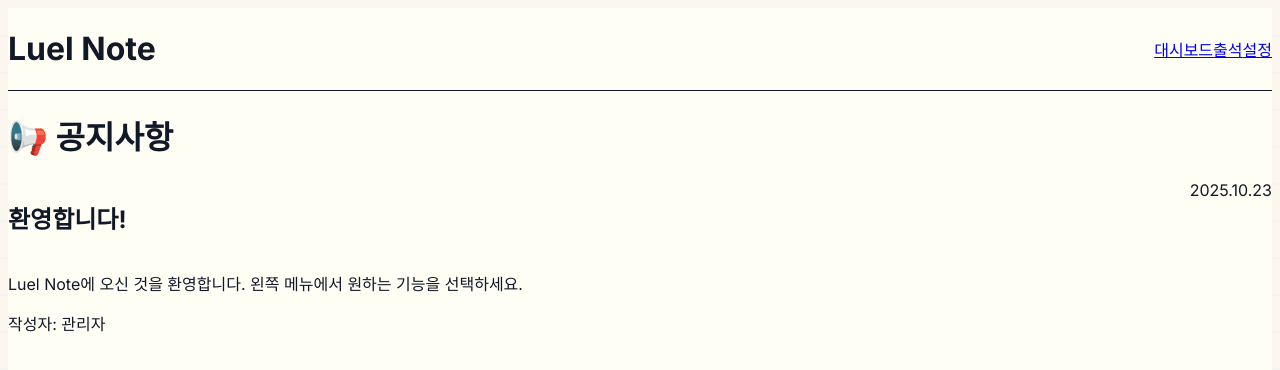
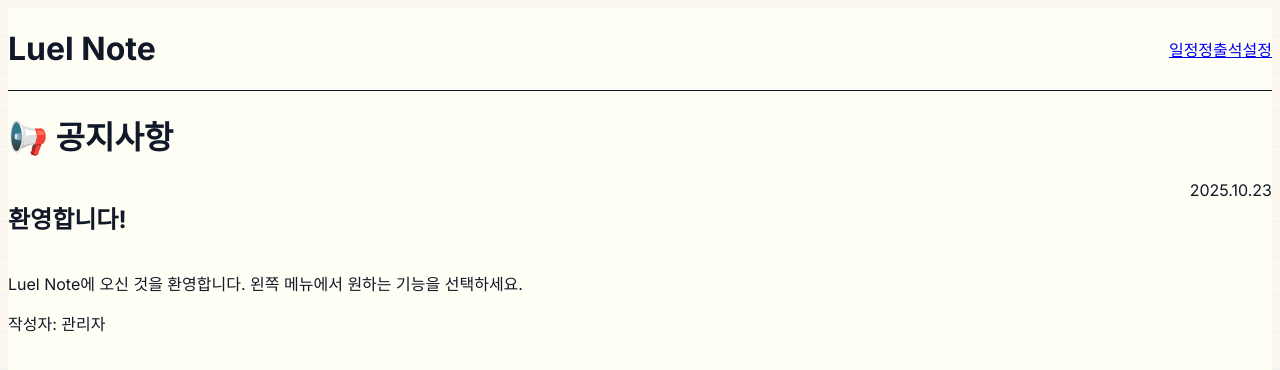
Before and after one commit to jinhajunho/luel-note, a Next.js app: page /announcements in a window 1280 px wide. Shown: the top 370 px of the page. Built offline with nearby package versions, Linux system fonts and the light colour scheme; no server answers.

Commit message:
Update Header.tsx

```diff
--- a/components/layout/Header.tsx
+++ b/components/layout/Header.tsx
@@ -33,7 +33,7 @@ export default function Header({ currentPage }: { currentPage: string }) {
   // 역할별 메뉴 필터링
   const getMenuItems = () => {
     const allMenuItems = [
-      { href: '/dashboard', label: '대시보드' },
+      { href: '/dashboard', label: '일정정' },
       { href: '/attendance', label: '출석' },
       { href: '/members', label: '회원', roles: ['admin', 'instructor'] },
       { href: '/sessions', label: '수업', roles: ['admin', 'instructor'] },
```
